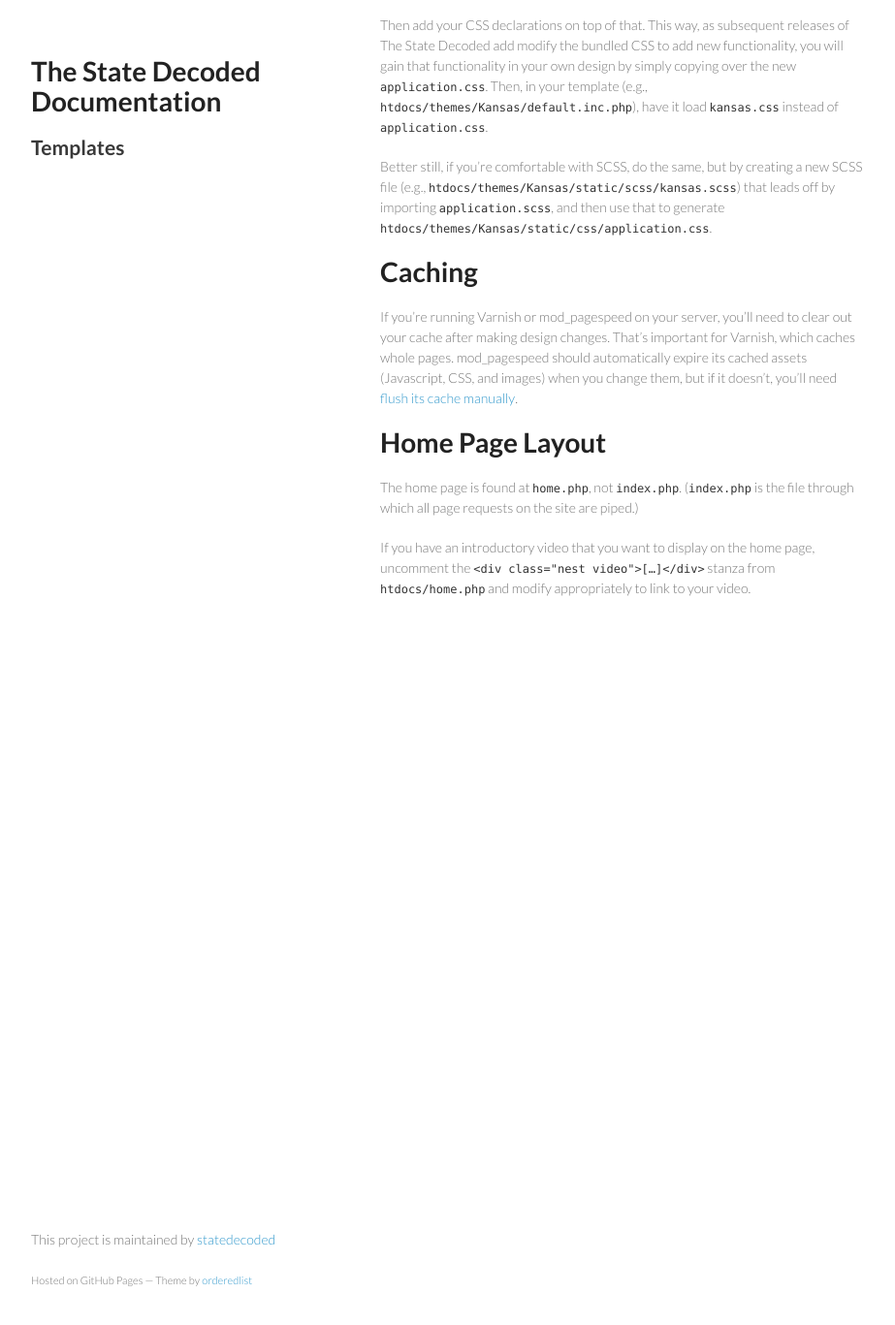
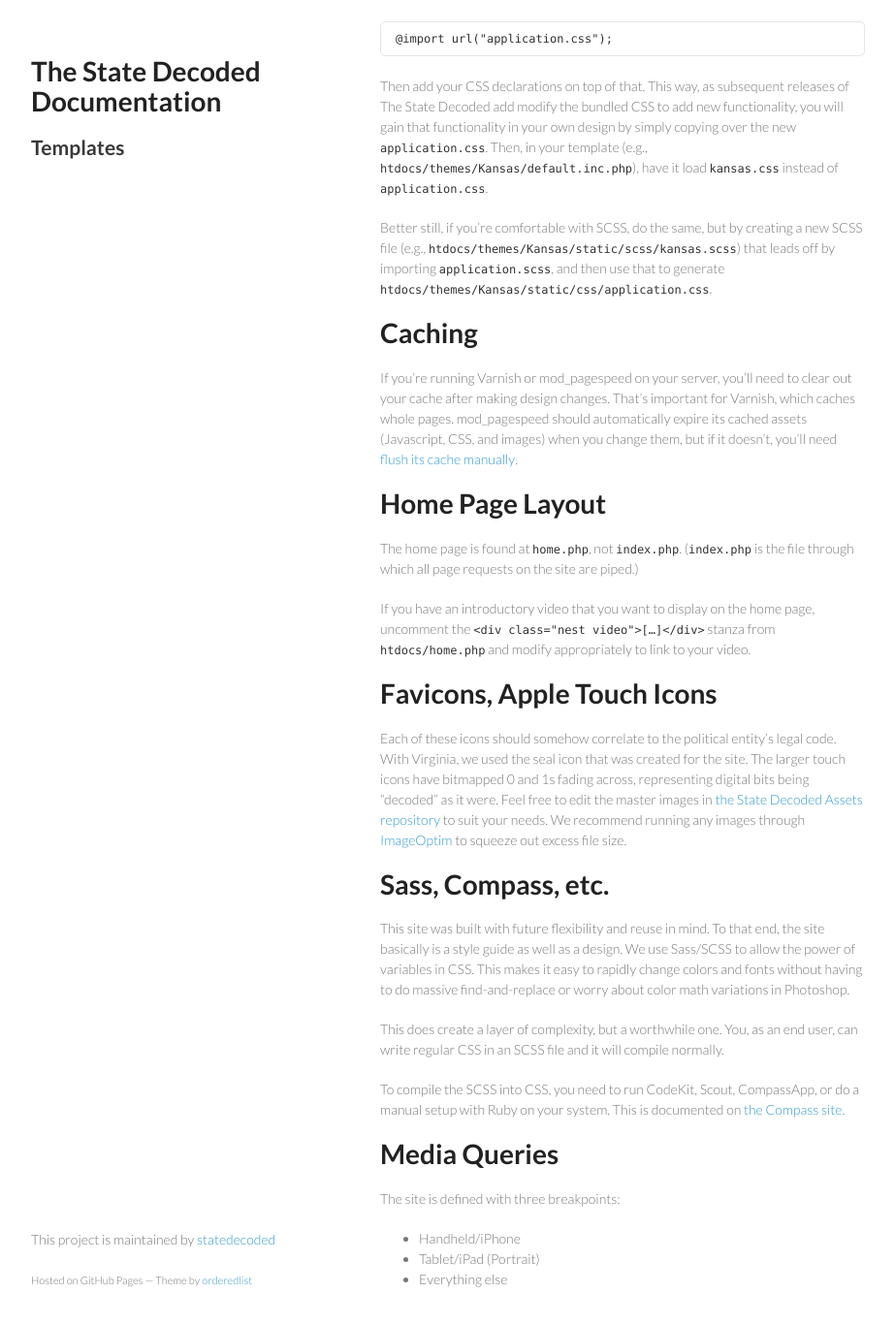
Before and after one commit to statedecoded/documentation, a Jekyll site: the page built from templates.md, in a window 1280 px wide and 1400 px high, scrolled down 697 px. Shown: the top 1367 px of the window at 97% size, without its empty margins (178-1101 px from the left). Built offline with Jekyll 4.4.1, drawn with Linux system fonts in a browser that asks for light colours; some of the changed text lies outside the part shown.

Commit message:
Merge in design documentation
@boboroshi wrote a README for design assets. I've merged this text,
with some light edits, into the templates documentation.

```diff
--- a/templates.md
+++ b/templates.md
@@ -33,3 +33,23 @@
 The home page is found at `home.php`, not `index.php`. (`index.php` is the file through which all page requests on the site are piped.)
 
 If you have an introductory video that you want to display on the home page, uncomment the `<div class="nest video">[…]</div>` stanza from `htdocs/home.php` and modify appropriately to link to your video.
+
+# Favicons, Apple Touch Icons
+
+Each of these icons should somehow correlate to the political entity's legal code. With Virginia, we used the seal icon that was created for the site. The larger touch icons have bitmapped 0 and 1s fading across, representing digital bits being "decoded" as it were. Feel free to edit the master images in [the State Decoded Assets repository](https://github.com/statedecoded/statedecoded-assets) to suit your needs. We recommend running any images through [ImageOptim](http://imageoptim.com) to squeeze out excess file size.
+
+# Sass, Compass, etc.
+
+This site was built with future flexibility and reuse in mind. To that end, the site basically is a style guide as well as a design. We use Sass/SCSS to allow the power of variables in CSS. This makes it easy to rapidly change colors and fonts without having to do massive find-and-replace or worry about color math variations in Photoshop.
+
+This does create a layer of complexity, but a worthwhile one. You, as an end user, can write regular CSS in an SCSS file and it will compile normally.
+
+To compile the SCSS into CSS, you need to run CodeKit, Scout, CompassApp, or do a manual setup with Ruby on your system. This is documented on [the Compass site](http://compass-style.org/install/).
+
+# Media Queries
+
+The site is defined with three breakpoints:
+
+* Handheld/iPhone
+* Tablet/iPad (Portrait)
+* Everything else
```
